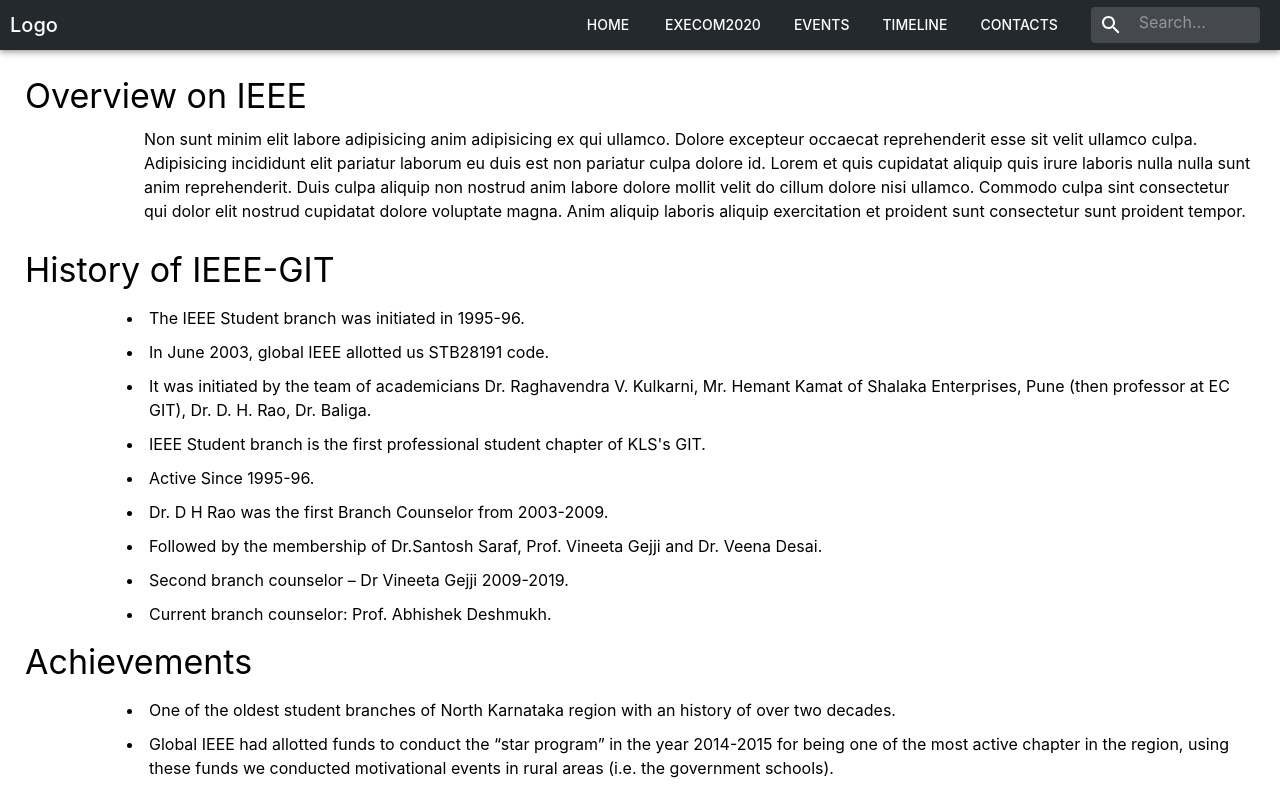
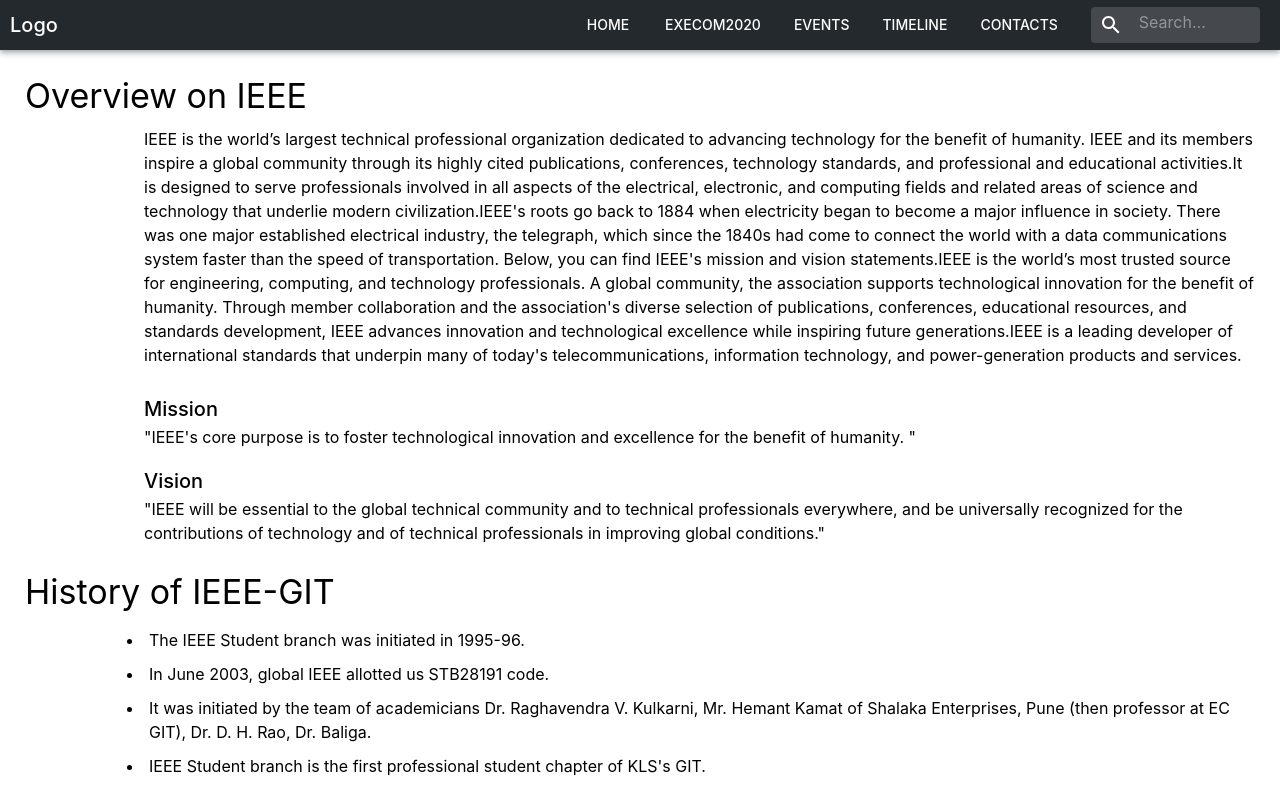
Before and after one commit to rohan8660/IEEE_GIT-Website-Contest-Let-s-React, a React (Create React App) app: page /IEEE_GIT-Website-Contest-Let-s-React/About in a window 1280 px wide. Shown: the top 791 px of the page. Built offline with nearby package versions, Linux system fonts and the light colour scheme.

Commit message:
semiFinal Changes

```diff
--- a/public/index.html
+++ b/public/index.html
@@ -15,6 +15,7 @@
       user's mobile device or desktop. See https://developers.google.com/web/fundamentals/web-app-manifest/
     -->
     <link rel="manifest" href="%PUBLIC_URL%/manifest.json" />
+    <link href="https://fonts.googleapis.com/css2?family=PT+Serif&display=swap" rel="stylesheet">
     <!--
       Notice the use of %PUBLIC_URL% in the tags above.
       It will be replaced with the URL of the `public` folder during the build.
--- a/src/Components/About/MobAbout.jsx
+++ b/src/Components/About/MobAbout.jsx
@@ -3,48 +3,79 @@
 import history from "./HistoryPoints";
 import achievements from "./Achievements";
 
-
 const useStyles = makeStyles((theme) => ({
   root: {
-    padding:20
+    padding: 20,
   },
-  subHeadings:{
-    padding:5
+  subHeadings: {
+    padding: 5,
   },
-  paragraphStyle:{
-    paddingLeft:20
+  paragraphStyle: {
+    paddingLeft: 20,
   },
-  listStyle:{
-    padding:5
-  }
+  listStyle: {
+    padding: 5,
+  },
 }));
 
 function TabAbout(props) {
   const styles = useStyles();
   return (
     <Grid container className={styles.root}>
-      <Grid item >
-        <Typography variant="h6" className={styles.subHeadings}>Overview on IEEE</Typography>
-          <Typography paragraph className={styles.paragraphStyle}>
-              Non sunt minim elit labore adipisicing anim adipisicing ex qui
-              ullamco. Dolore excepteur occaecat reprehenderit esse sit velit
-              ullamco culpa. Adipisicing incididunt elit pariatur laborum eu
-              duis est non pariatur culpa dolore id. Lorem et quis cupidatat
-              aliquip quis irure laboris nulla nulla sunt anim reprehenderit.
-              Duis culpa aliquip non nostrud anim labore dolore mollit velit do
-              cillum dolore nisi ullamco. Commodo culpa sint consectetur qui
-              dolor elit nostrud cupidatat dolore voluptate magna. Anim aliquip
-              laboris aliquip exercitation et proident sunt consectetur sunt
-              proident tempor.
+      <Grid item>
+        <Typography variant="h6" className={styles.subHeadings}>
+          Overview on IEEE
+        </Typography>
+        <Typography paragraph className={styles.paragraphStyle}>
+          IEEE is the world’s largest technical professional organization
+          dedicated to advancing technology for the benefit of humanity. IEEE
+          and its members inspire a global community through its highly cited
+          publications, conferences, technology standards, and professional and
+          educational activities.It is designed to serve professionals involved
+          in all aspects of the electrical, electronic, and computing fields and
+          related areas of science and technology that underlie modern
+          civilization.IEEE's roots go back to 1884 when electricity began to
+          become a major influence in society. There was one major established
+          electrical industry, the telegraph, which since the 1840s had come to
+          connect the world with a data communications system faster than the
+          speed of transportation. Below, you can find IEEE's mission and vision
+          statements.IEEE is the world’s most trusted source for engineering,
+          computing, and technology professionals. A global community, the
+          association supports technological innovation for the benefit of
+          humanity. Through member collaboration and the association's diverse
+          selection of publications, conferences, educational resources, and
+          standards development, IEEE advances innovation and technological
+          excellence while inspiring future generations.IEEE is a leading
+          developer of international standards that underpin many of today's
+          telecommunications, information technology, and power-generation
+          products and services.
+        </Typography>
+        <Typography component="div" className={styles.paragraphStyle}>
+          <Typography variant="h6">Mission</Typography>
+          <Typography paragraph>
+            "IEEE's core purpose is to foster technological innovation and
+            excellence for the benefit of humanity. "
           </Typography>
+          <Typography variant="h6">Vision</Typography>
+          <Typography paragraph>
+            "IEEE will be essential to the global technical community and to
+            technical professionals everywhere, and be universally recognized
+            for the contributions of technology and of technical professionals
+            in improving global conditions."
+          </Typography>
+        </Typography>
       </Grid>
-      <Grid item >
-        <Typography variant="h6" className={styles.subHeadings}>History of IEEE-GIT</Typography>
-         <Typography component="ul" className={styles.paragraphStyle}>
-          {history.map(({info,id})=>(
-            <Typography component="li" key={id} className={styles.listStyle}>{info}</Typography>
+      <Grid item>
+        <Typography variant="h6" className={styles.subHeadings}>
+          History of IEEE-GIT
+        </Typography>
+        <Typography component="ul" className={styles.paragraphStyle}>
+          {history.map(({ info, id }) => (
+            <Typography component="li" key={id} className={styles.listStyle}>
+              {info}
+            </Typography>
           ))}
-         </Typography>
+        </Typography>
       </Grid>
       <Grid item>
         <Typography variant="h6" className={styles.subHeadings}>
--- a/src/Components/About/SystemAbout.jsx
+++ b/src/Components/About/SystemAbout.jsx
@@ -5,53 +5,89 @@
 
 const useStyles = makeStyles((theme) => ({
   root: {
-    padding:20
+    padding: 20,
   },
-  subHeadings:{
-    padding:5
+  subHeadings: {
+    padding: 5,
   },
-  paragraphStyle:{
-    padding:"5px 5px 5px 10%"
+  paragraphStyle: {
+    padding: "5px 5px 5px 10%",
   },
-  listStyle:{
-    padding:5
-  }
+  listStyle: {
+    padding: 5,
+  },
 }));
 
 function SystemAbout(props) {
   const styles = useStyles();
   return (
     <Grid container className={styles.root}>
-      <Grid item >
-        <Typography variant="h4" className={styles.subHeadings}>Overview on IEEE</Typography>
-          <Typography paragraph className={styles.paragraphStyle}>
-              Non sunt minim elit labore adipisicing anim adipisicing ex qui
-              ullamco. Dolore excepteur occaecat reprehenderit esse sit velit
-              ullamco culpa. Adipisicing incididunt elit pariatur laborum eu
-              duis est non pariatur culpa dolore id. Lorem et quis cupidatat
-              aliquip quis irure laboris nulla nulla sunt anim reprehenderit.
-              Duis culpa aliquip non nostrud anim labore dolore mollit velit do
-              cillum dolore nisi ullamco. Commodo culpa sint consectetur qui
-              dolor elit nostrud cupidatat dolore voluptate magna. Anim aliquip
-              laboris aliquip exercitation et proident sunt consectetur sunt
-              proident tempor.
+      <Grid item>
+        <Typography variant="h4" className={styles.subHeadings}>
+          Overview on IEEE
+        </Typography>
+        <Typography paragraph className={styles.paragraphStyle}>
+          IEEE is the world’s largest technical professional organization
+          dedicated to advancing technology for the benefit of humanity. IEEE
+          and its members inspire a global community through its highly cited
+          publications, conferences, technology standards, and professional and
+          educational activities.It is designed to serve professionals involved
+          in all aspects of the electrical, electronic, and computing fields and
+          related areas of science and technology that underlie modern
+          civilization.IEEE's roots go back to 1884 when electricity began to
+          become a major influence in society. There was one major established
+          electrical industry, the telegraph, which since the 1840s had come to
+          connect the world with a data communications system faster than the
+          speed of transportation. Below, you can find IEEE's mission and vision
+          statements.IEEE is the world’s most trusted source for engineering,
+          computing, and technology professionals. A global community, the
+          association supports technological innovation for the benefit of
+          humanity. Through member collaboration and the association's diverse
+          selection of publications, conferences, educational resources, and
+          standards development, IEEE advances innovation and technological
+          excellence while inspiring future generations.IEEE is a leading
+          developer of international standards that underpin many of today's
+          telecommunications, information technology, and power-generation
+          products and services.
+        </Typography>
+        <Typography component="div" className={styles.paragraphStyle}>
+          <Typography variant="h6">Mission</Typography>
+          <Typography paragraph>
+            "IEEE's core purpose is to foster technological innovation and
+            excellence for the benefit of humanity. "
           </Typography>
+          <Typography variant="h6">Vision</Typography>
+          <Typography paragraph>
+            "IEEE will be essential to the global technical community and to
+            technical professionals everywhere, and be universally recognized
+            for the contributions of technology and of technical professionals
+            in improving global conditions."
+          </Typography>
+        </Typography>
       </Grid>
-      <Grid item >
-        <Typography variant="h4" className={styles.subHeadings}>History of IEEE-GIT</Typography>
-         <Typography component="ul" className={styles.paragraphStyle}>
-          {history.map(({info,id})=>(
-            <Typography component="li" key={id} className={styles.listStyle}>{info}</Typography>
+      <Grid item>
+        <Typography variant="h4" className={styles.subHeadings}>
+          History of IEEE-GIT
+        </Typography>
+        <Typography component="ul" className={styles.paragraphStyle}>
+          {history.map(({ info, id }) => (
+            <Typography component="li" key={id} className={styles.listStyle}>
+              {info}
+            </Typography>
           ))}
-         </Typography>
+        </Typography>
       </Grid>
-      <Grid item >
-        <Typography variant="h4" className={styles.subHeadings}>Achievements</Typography>
-         <Typography component="ul" className={styles.paragraphStyle}>
-          {achievements.map(({info,id})=>(
-            <Typography component="li" key={id} className={styles.listStyle}>{info}</Typography>
+      <Grid item>
+        <Typography variant="h4" className={styles.subHeadings}>
+          Achievements
+        </Typography>
+        <Typography component="ul" className={styles.paragraphStyle}>
+          {achievements.map(({ info, id }) => (
+            <Typography component="li" key={id} className={styles.listStyle}>
+              {info}
+            </Typography>
           ))}
-         </Typography>
+        </Typography>
       </Grid>
     </Grid>
   );
--- a/src/Components/About/TabAbout.jsx
+++ b/src/Components/About/TabAbout.jsx
@@ -2,7 +2,6 @@
 import { Grid, Typography, makeStyles } from "@material-ui/core";
 import history from "./HistoryPoints";
 import achievements from "./Achievements";
-
 
 const useStyles = makeStyles((theme) => ({
   root: {
@@ -28,15 +27,42 @@
           Overview on IEEE
         </Typography>
         <Typography paragraph className={styles.paragraphStyle}>
-          Non sunt minim elit labore adipisicing anim adipisicing ex qui
-          ullamco. Dolore excepteur occaecat reprehenderit esse sit velit
-          ullamco culpa. Adipisicing incididunt elit pariatur laborum eu duis
-          est non pariatur culpa dolore id. Lorem et quis cupidatat aliquip quis
-          irure laboris nulla nulla sunt anim reprehenderit. Duis culpa aliquip
-          non nostrud anim labore dolore mollit velit do cillum dolore nisi
-          ullamco. Commodo culpa sint consectetur qui dolor elit nostrud
-          cupidatat dolore voluptate magna. Anim aliquip laboris aliquip
-          exercitation et proident sunt consectetur sunt proident tempor.
+          IEEE is the world’s largest technical professional organization
+          dedicated to advancing technology for the benefit of humanity. IEEE
+          and its members inspire a global community through its highly cited
+          publications, conferences, technology standards, and professional and
+          educational activities.It is designed to serve professionals involved
+          in all aspects of the electrical, electronic, and computing fields and
+          related areas of science and technology that underlie modern
+          civilization.IEEE's roots go back to 1884 when electricity began to
+          become a major influence in society. There was one major established
+          electrical industry, the telegraph, which since the 1840s had come to
+          connect the world with a data communications system faster than the
+          speed of transportation. Below, you can find IEEE's mission and vision
+          statements.IEEE is the world’s most trusted source for engineering,
+          computing, and technology professionals. A global community, the
+          association supports technological innovation for the benefit of
+          humanity. Through member collaboration and the association's diverse
+          selection of publications, conferences, educational resources, and
+          standards development, IEEE advances innovation and technological
+          excellence while inspiring future generations.IEEE is a leading
+          developer of international standards that underpin many of today's
+          telecommunications, information technology, and power-generation
+          products and services.
+        </Typography>
+        <Typography component="div" className={styles.paragraphStyle}>
+          <Typography variant="h6">Mission</Typography>
+          <Typography paragraph>
+            "IEEE's core purpose is to foster technological innovation and
+            excellence for the benefit of humanity. "
+          </Typography>
+          <Typography variant="h6">Vision</Typography>
+          <Typography paragraph>
+            "IEEE will be essential to the global technical community and to
+            technical professionals everywhere, and be universally recognized
+            for the contributions of technology and of technical professionals
+            in improving global conditions."
+          </Typography>
         </Typography>
       </Grid>
       <Grid item>
--- a/src/Components/Header&Footer/MobFooter.jsx
+++ b/src/Components/Header&Footer/MobFooter.jsx
@@ -179,7 +179,7 @@
                 className={styles.linkIcon}
               />
               <Link
-                href="#"
+                href="tel:+91-9164231958"
                 underline="none"
                 color="secondary"
                 className={styles.linkButton}
@@ -190,7 +190,7 @@
             <Typography component="div" className={styles.linkIconContainer}>
               <PhoneIcon color="secondary" className={styles.linkIcon} />
               <Link
-                href="#"
+                href="tel:+91-831-2498500, ext-269"
                 underline="none"
                 color="secondary"
                 className={styles.linkButton}
--- a/src/Components/Header&Footer/SystemFooter.jsx
+++ b/src/Components/Header&Footer/SystemFooter.jsx
@@ -204,7 +204,7 @@
                 className={styles.linkIcon}
               />
               <Link
-                href="#"
+                href="tel:+91-9164231958"
                 underline="none"
                 color="secondary"
                 style={{padding:5}}
@@ -215,7 +215,7 @@
             <Typography component="div" className={styles.linkIconContainer}>
               <PhoneIcon color="secondary" className={styles.linkIcon} />
               <Link
-                href="#"
+                href="tel:+91-831-2498500, ext-269"
                 underline="none"
                 color="secondary"
                 style={{padding:5}}
--- a/src/Components/Header&Footer/TabFooter.jsx
+++ b/src/Components/Header&Footer/TabFooter.jsx
@@ -201,7 +201,7 @@
                 className={styles.linkIcon}
               />
               <Link
-                href="#"
+                href="tel:+91-9164231958"
                 underline="none"
                 color="secondary"
                 className={styles.linkButton}
@@ -212,7 +212,7 @@
             <Typography component="div" className={styles.linkIconContainer}>
               <PhoneIcon color="secondary" className={styles.linkIcon} />
               <Link
-                href="#"
+                href="tel:+91-831-2498500, ext-269"
                 underline="none"
                 color="secondary"
                 className={styles.linkButton}
--- a/src/Components/Home/CardCarousel.jsx
+++ b/src/Components/Home/CardCarousel.jsx
@@ -39,7 +39,8 @@
                   <Typography
                     gutterBottom
                     className={titleText}
-                    style={{ height: 90 }}
+                    style={{overflow: "hidden", textOverflow: "ellipsis" }}
+                    noWrap={true}
                   >
                     {title}
                   </Typography>
--- a/src/index.js
+++ b/src/index.js
@@ -20,7 +20,7 @@
   },
   typography: {
     fontFamily: [
-      // 'Ubuntu',
+      // "PT Serif",
       "-apple-system",
       "BlinkMacSystemFont",
       '"Segoe UI"',
```
